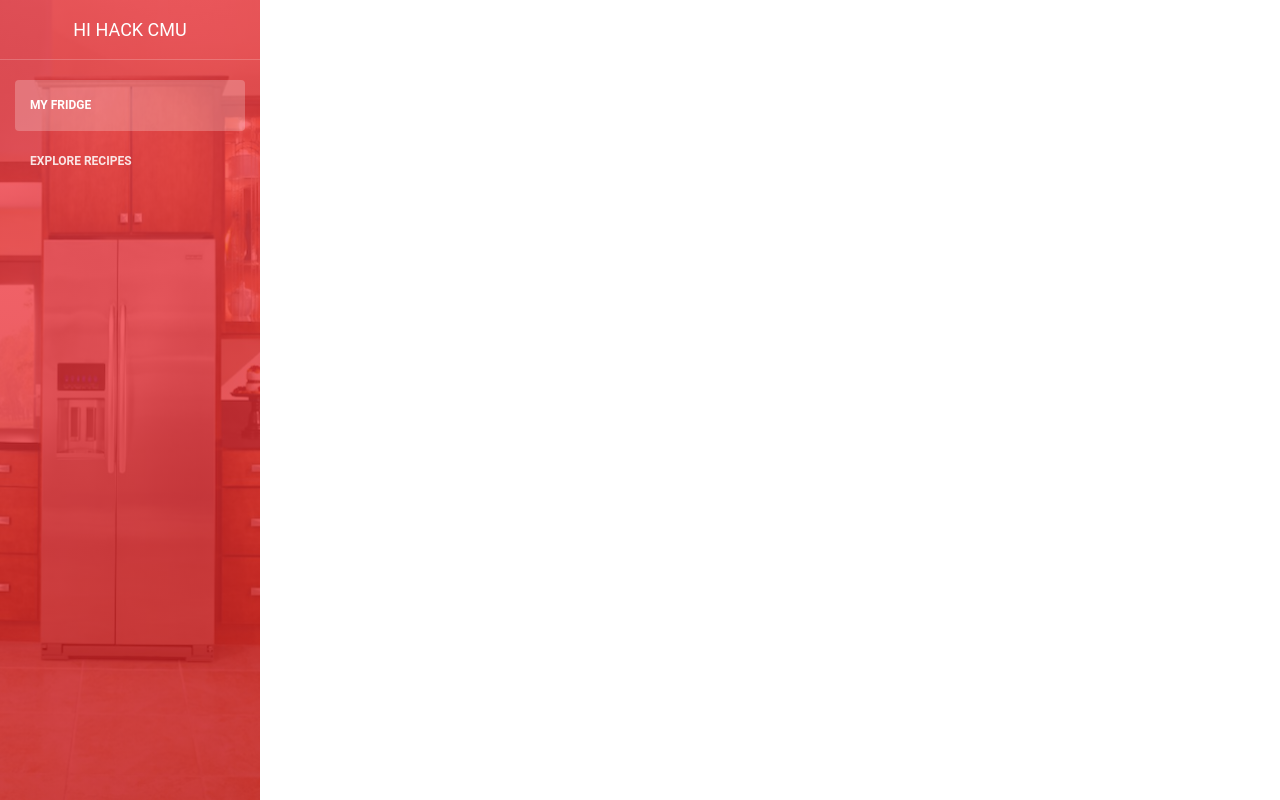
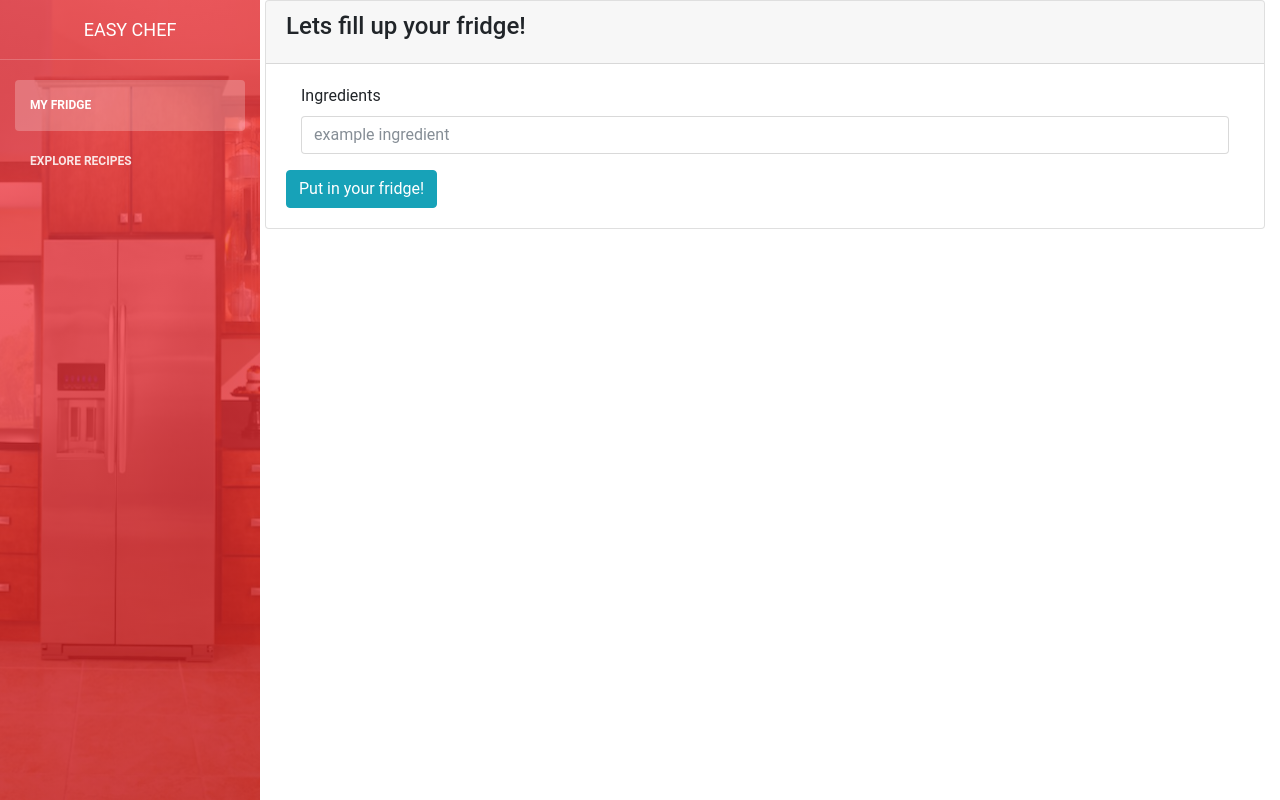
Before and after one commit to ernestomv26/easy-chef, a website: page easy-chef-master/documentation/fridge.html in a window 1280 px wide. Drawn offline with Linux system fonts and the light colour scheme.

Commit message:
Add files via upload

```diff
--- a/easy-chef-master/assets/css/myfridge.css
+++ b/easy-chef-master/assets/css/myfridge.css
@@ -182,3 +182,7 @@ body>.navbar-collapse[data-color="red"]:after {
     background: linear-gradient(to bottom, #FB404B 0%, #bb0502 100%);
     background-size: 150% 150%;
 }
+
+.row {
+    padding-left: 250px;
+}
--- a/easy-chef-master/documentation/fridge.html
+++ b/easy-chef-master/documentation/fridge.html
@@ -23,7 +23,7 @@
             <div class="sidebar-wrapper">
                 <div class="username">
                     <a href="javascript:;" class="simple-text">
-                      Hi Hack CMU
+                      Easy Chef
                     </a>
                 </div>
                 <ul class="nav">
@@ -46,11 +46,28 @@
         </div>
             <div class="content">
                 <div class="container-fluid">
-                    <div class="section">
+                    <div class="row">
+                        <div class="col-lg-12">
+                            <div class="card">
+                                <div class="card-header">
+                                    <h4 class="card-title">Lets fill up your fridge!</h4>
+                                </div>
+                                <div class="card-body">
+                                    <form>
+                                        <div class="col-md-12">
+                                            <div class="form-group">
+                                                <label>Ingredients</label>
+                                                <input type="text" class="form-control" placeholder="example ingredient">
+                                            </div>
+                                        </div>
+                                        <button type="submit" class="btn btn-info btn-fill pull-right">Put in your fridge!</button>
+                                    </form>
+                                </div>
+                            </div>
+                        </div>
                     </div>
                 </div>
             </div>
-
         </div>
     </div>
 </body>
```
